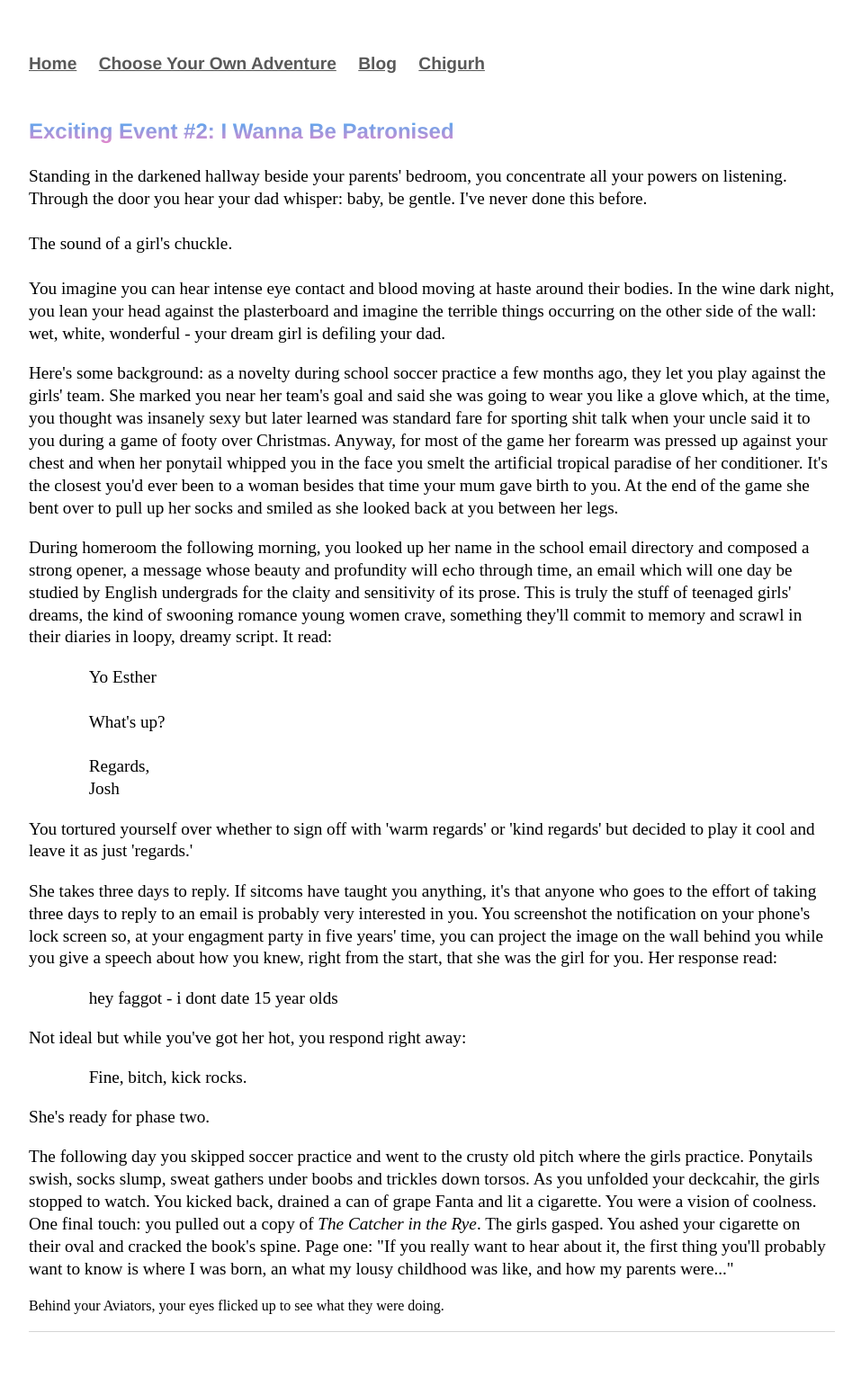
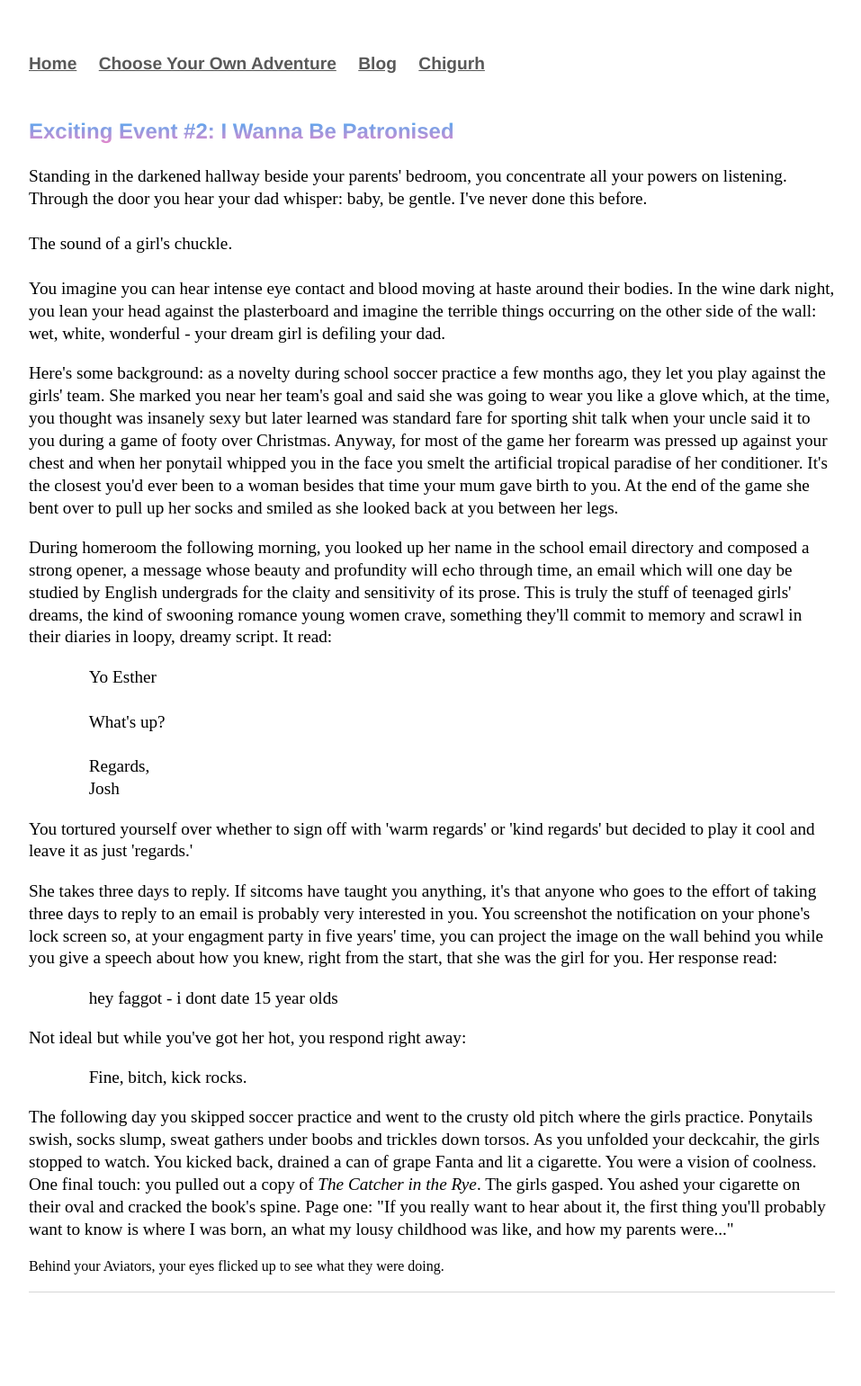
Before and after one commit to Pinelife/pinelife.github.io, a Jekyll site: the page built from Hellhole/excitingevent2.html, in a window 1280 px wide. Shown: the whole page at 90% size, without its empty margins (160-1117 px from the left). Built offline with Jekyll 4.4.1, drawn with Linux system fonts in a browser that asks for light colours; after the commit the page ends 1497 px from its top, so only the background shows below that.

Commit message:
Update excitingevent2.html

```diff
--- a/Hellhole/excitingevent2.html
+++ b/Hellhole/excitingevent2.html
@@ -58,7 +58,6 @@ three days to reply to an email is probably very interested in you. You screensh
   <p style="text-align:justify" class="indented">
 Fine, bitch, kick rocks.
 </p>
-<p>She's ready for phase two.</p>
 <p>The following day you skipped soccer practice and went to the crusty old pitch where the girls practice. Ponytails swish, socks slump, sweat
 gathers under boobs and trickles down torsos. As you unfolded your deckcahir, the girls stopped to watch. You kicked back, drained a can
 of grape Fanta and lit a cigarette. You were a vision of coolness. One final touch: you pulled out a copy of <i>The Catcher in the Rye</i>.
```
